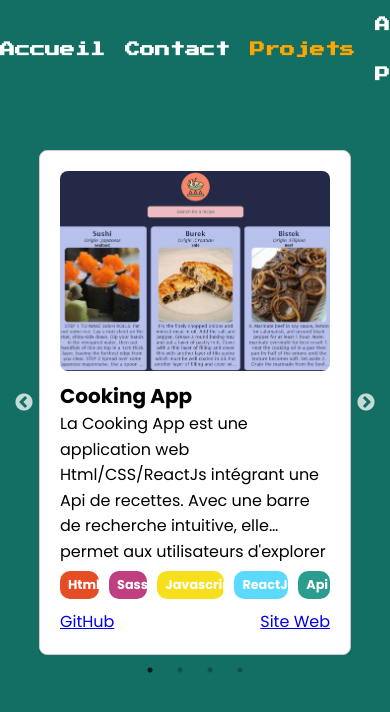
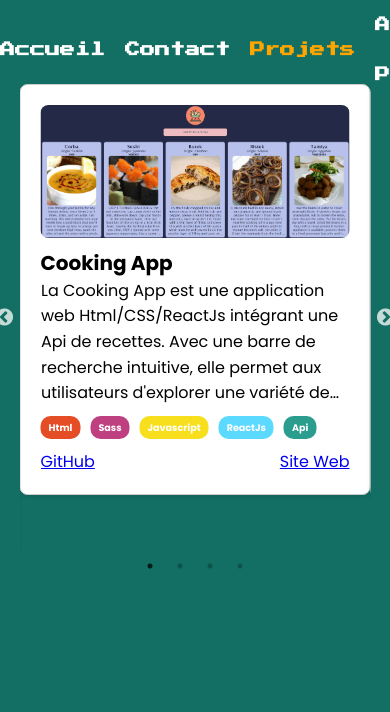
Before and after one commit to LaWass1864/portFolio, a React (Create React App) app: page /Projets in a window 390 px wide. Shown: the top 712 px of the page. Built offline with nearby package versions, Linux system fonts and the light colour scheme.

Commit message:
responsive

```diff
--- a/src/styles/_settings.scss
+++ b/src/styles/_settings.scss
@@ -94,34 +94,30 @@ body {
 // Page Projets
 .carousel-container {
   position: absolute;
-  top: 150px;
+  top: 10%; /* Utilisation de pourcentage pour le positionnement */
   left: 50%;
   transform: translateX(-50%);
-  width: 80%;
+  width: 90%; /* Utilisation de pourcentage pour la largeur */
   max-width: 1200px;
 
   .description {
     font-weight: 400;
-    height: 150px;
+    max-height: 150px; /* Utilisation de max-height au lieu de height */
     overflow-y: auto;
     margin-bottom: 10px;
     scrollbar-width: thin;
-    /* Largeur fine */
     scrollbar-color: yellow;
-    /* Couleur jaune */
 
     .description::-webkit-scrollbar-button {
       display: none;
     }
   }
-
 }
 
 .langages-container {
   display: flex;
   justify-content: left;
   gap: 10px;
-
 
   p {
     border-radius: 16px;
@@ -131,26 +127,18 @@ body {
     font-size: 0.8em;
 
     @media screen and (max-width: 768px) {
-      .langages-container p {
-        font-size: 0.8em;
-      }
+      font-size: 0.8em; /* Pas besoin de .langages-container ici */
     }
 
     @media screen and (max-width: 480px) {
-      .langages-container p {
-        font-size: 0.6em;
-      }
+      font-size: 0.6em; /* Pas besoin de .langages-container ici */
     }
   }
 }
 
 .center {
   text-align: center;
-}
-
-.center {
-  margin: 0 auto;
-  max-width: 1200px;
+  max-width: 100%; /* Pour que le contenu ne dépasse pas la largeur maximale */
 }
 
 .card {
@@ -165,10 +153,9 @@ body {
   justify-content: space-between;
 }
 
-
 .card img {
   width: 100%;
-  height: 200px;
+  max-height: 200px; /* Utilisation de max-height pour éviter le débordement */
   object-fit: cover;
   border-radius: 8px;
 }
@@ -195,7 +182,6 @@ body {
   -webkit-box-orient: vertical;
   line-height: 1.6;
   font-weight: bold;
-
 }
 
 .card .links {
```
